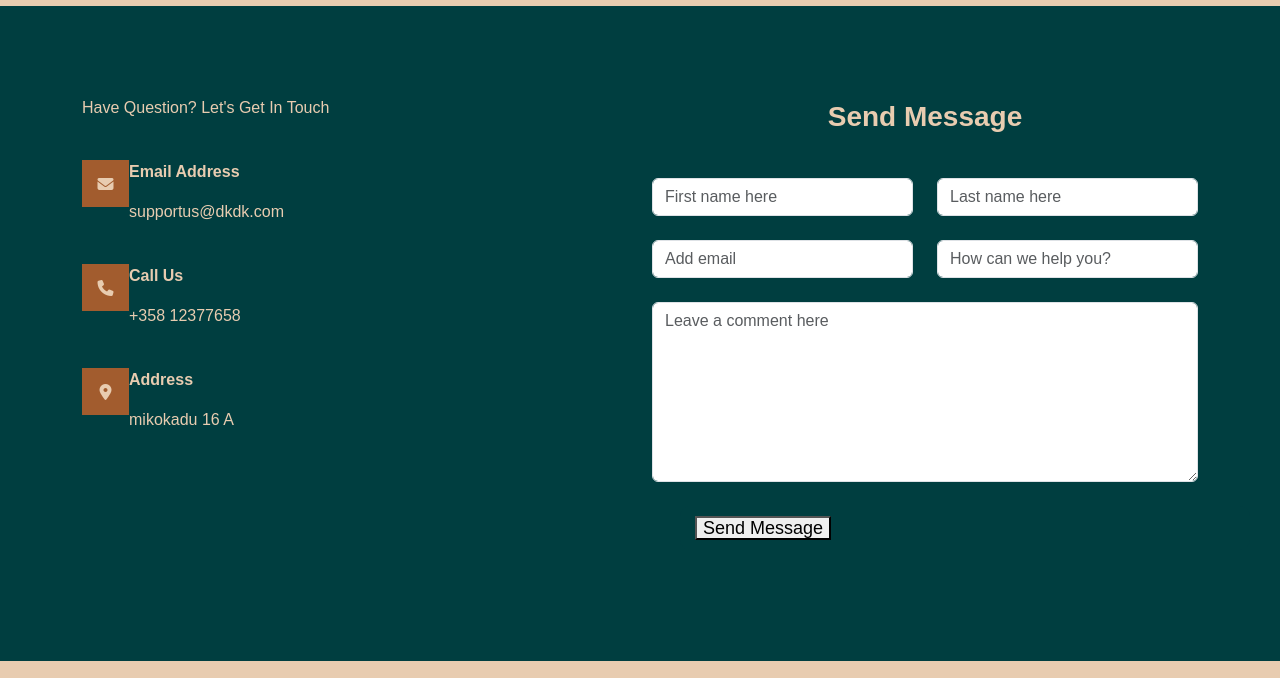
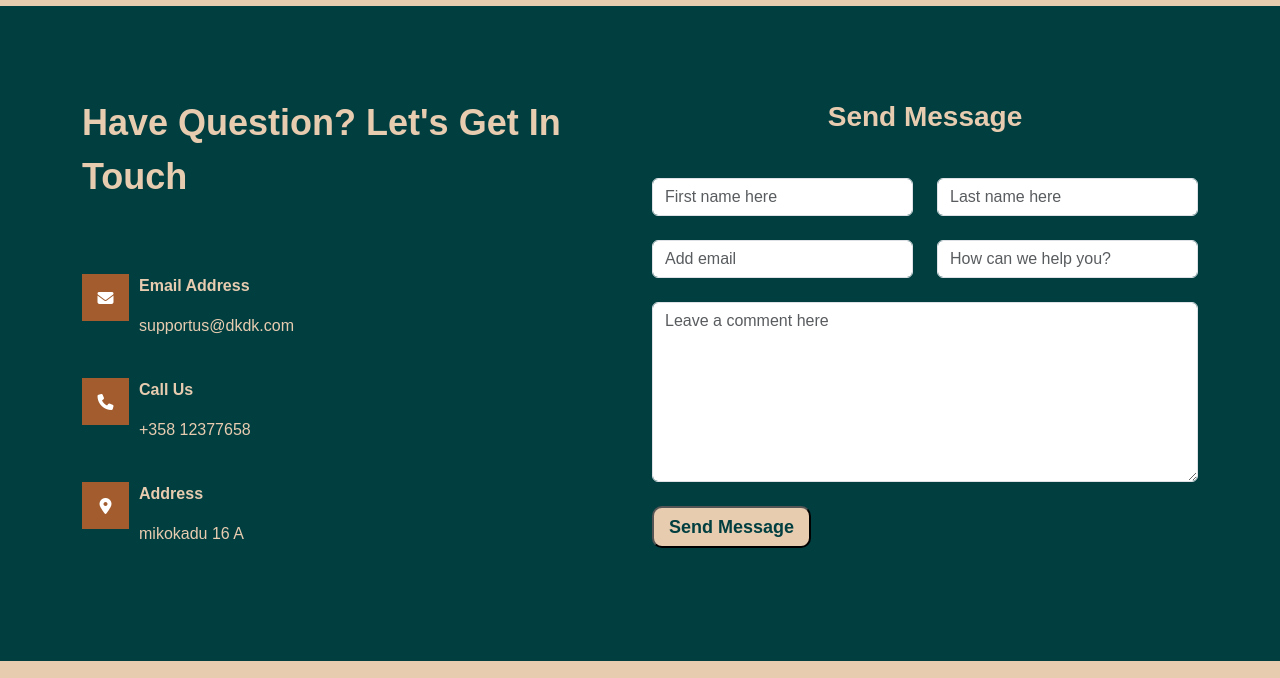
Before and after one commit to qiaoqiaozou/-website-project-team-5, a plain HTML site: page CoffeeShop Project/contactUs_JiaweiLi.html in a window 1280 px wide. Shown: the part 114-792 px from the top of the page. Drawn offline with nearby package versions, Linux system fonts and the light colour scheme.

Commit message:
修改字体大小和button

```diff
--- a/CoffeeShop Project/contactUs_JiaweiLi.html
+++ b/CoffeeShop Project/contactUs_JiaweiLi.html
@@ -96,8 +96,8 @@
                     <div >
                         <textarea class="form-control" placeholder="Leave a comment here" id="floatingTextarea2" style="height: 180px"></textarea><br>
                     </div>
-                    <div class="button">
-                        <button type="submit" >Send Message</button>
+                    <div >
+                        <button class="buttonSM" type="submit" >Send Message</button>
                     </div>
                 </div>
             </div>
@@ -133,8 +133,8 @@
 
             <div class="col-md">
                 <p style="font-weight: bolder; font-size: 25px">Useful Links</p>
-                <a class="nav-link" href="#">Home</a>
-                <a class="nav-link" href="#">Contact</a>
+                <a class="nav-link" href="index.html">Home</a>
+                <a class="nav-link" href="contactUs_JiaweiLi.html">Contact</a>
                 <a class="nav-link" href="#">Shop Now</a>
             </div>
 
--- a/CoffeeShop Project/styles_JiaweiLi.css
+++ b/CoffeeShop Project/styles_JiaweiLi.css
@@ -94,6 +94,8 @@ section {
     font-size: 18px;
     display: inline-block;
 }
+
+
 .link {
     text-decoration: none;
     color: #003e40;
@@ -107,9 +109,16 @@ nav a:hover,
     color: #a35c2d;
 }
 
-.button2 {
+.buttonSM  {
     background-color: #e8ccb0;
     color: #003e40;
+    padding: 10px 15px;
+    border-radius: 10px;
+    line-height: 1;
+    font-weight: 700;
+    font-size: 18px;
+    display: inline-block;
+
 }
 
 div a:hover,
@@ -119,6 +128,11 @@ nav a:hover,
 }
 
 
+
+.words {
+    font-size: 36px;
+    font-weight: 900;
+}
 
 .linkMethod {
     background-color: #A25C2E;
@@ -131,9 +145,9 @@ nav a:hover,
     background-color: white;
 
 }
-/*.icon2{
+.icon2{
     color: white;
-}*/
+}
 .linkMethod:hover .icon2{
     color: #A25C2E;
 }
@@ -145,9 +159,9 @@ footer{
     position: relative;
 }
 
-/*.eca{
+.eca{
     margin-left: 10px
-}*/
+}
 
 .linkMethod2 {
 
@@ -160,6 +174,7 @@ footer{
 .linkMethod2:hover{
     background-color: white;
 }
+
 
 
 /*@media  (max-width: 768px){
```
